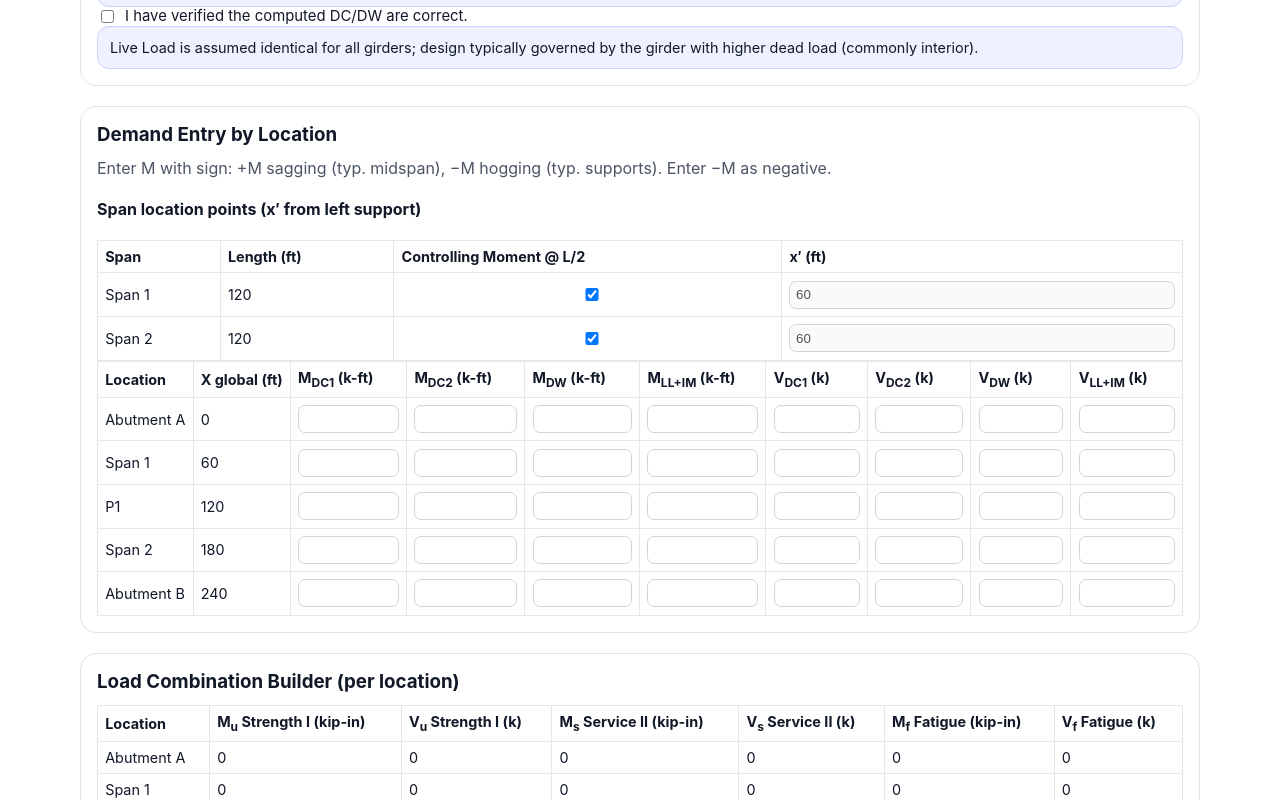
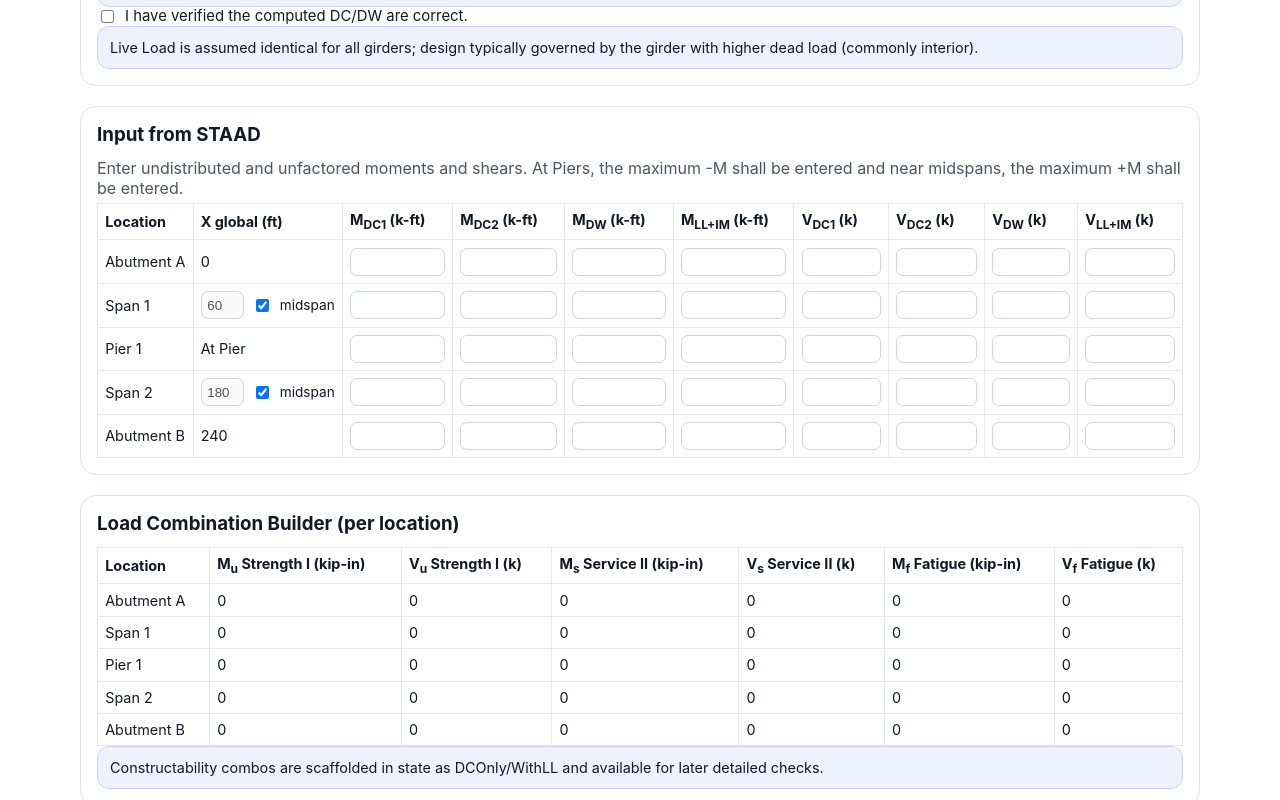
Before and after one commit to parkerallen22/Structural-Engineering-Calculation, a Next.js app: page /calculators/composite-steel-girder-lrfd in a window 1280 px wide. Shown: the part 4540-5340 px from the top of the page. Built offline with nearby package versions, Linux system fonts and the light colour scheme.

Commit message:
Update STAAD input wording and X global controls

```diff
--- a/src/app/calculators/composite-steel-girder-lrfd/page.js
+++ b/src/app/calculators/composite-steel-girder-lrfd/page.js
@@ -21,7 +21,7 @@ const TAB_LABELS = [
 ];
 
 const SIGN_CONVENTION_NOTE =
-  'Sign convention: +M = sagging (typical midspan), −M = hogging (typical at supports). User enters −M as negative.';
+  'Enter undistributed and unfactored moments and shears. At Piers, the maximum -M shall be entered and near midspans, the maximum +M shall be entered.';
 
 const SECTION_CONTIGUITY_TOLERANCE = 1e-3;
 const REBAR_BAR_OPTIONS = ['', '#3', '#4', '#5', '#6', '#7', '#8', '#9', '#10', '#11'];
@@ -293,7 +293,7 @@ function withLocationsAndDemands(project) {
   for (let i = 0; i <= project.geometry.numberOfSpans; i += 1) {
     const isFirst = i === 0;
     const isLast = i === project.geometry.numberOfSpans;
-    const name = isFirst ? 'Abutment A' : isLast ? 'Abutment B' : `P${i}`;
+    const name = isFirst ? 'Abutment A' : isLast ? 'Abutment B' : `Pier ${i}`;
 
     supportLocations.push({
       id: `support-${i}`,
@@ -1444,24 +1444,8 @@ export default function CompositeSteelGirderLrfdPage() {
           </section>
 
           <section className={styles.card}>
-            <h3 className={styles.sectionTitle}>Demand Entry by Location</h3>
-            <p className={styles.muted}>Enter M with sign: +M sagging (typ. midspan), −M hogging (typ. supports). Enter −M as negative.</p>
-            <h4>Span location points (x′ from left support)</h4>
-            <div className={styles.tableWrap}>
-              <table className={styles.table}><thead><tr><th>Span</th><th>Length (ft)</th><th>Controlling Moment @ L/2</th><th>x′ (ft)</th></tr></thead><tbody>
-                {project.geometry.spanPoints.map((point, index) => {
-                  const spanLength = toNumber(project.geometry.spanLengths_ft[index], 0);
-                  const xPrime = point.momentAtMid ? spanLength / 2 : point.xPrime_ft;
-                  return (
-                    <tr key={`point-${index}`}>
-                      <td>Span {index + 1}</td><td>{formatDisplay(project.geometry.spanLengths_ft[index])}</td>
-                      <td><input type="checkbox" checked={point.momentAtMid} onChange={(event)=>updateProject((current)=>{const next=[...current.geometry.spanPoints]; next[index]={...next[index], momentAtMid:event.target.checked, xPrime_ft:event.target.checked?toNumber(current.geometry.spanLengths_ft[index],0)/2:next[index].xPrime_ft}; return {...current, geometry:{...current.geometry, spanPoints:next}};})} /></td>
-                      <td><NumericInput value={xPrime} disabled={point.momentAtMid} onCommit={(value)=>updateProject((current)=>{const next=[...current.geometry.spanPoints]; next[index]={...next[index], xPrime_ft:value}; return {...current, geometry:{...current.geometry, spanPoints:next}};})} /></td>
-                    </tr>
-                  );
-                })}
-              </tbody></table>
-            </div>
+            <h3 className={styles.sectionTitle}>Input from STAAD</h3>
+            <p className={styles.muted}>Enter undistributed and unfactored moments and shears. At Piers, the maximum -M shall be entered and near midspans, the maximum +M shall be entered.</p>
             <div className={styles.tableWrap}>
               <table className={styles.table}>
                 <thead>
@@ -1476,7 +1460,46 @@ export default function CompositeSteelGirderLrfdPage() {
                   {project.derived.locations.map((location) => (
                     <tr key={location.id}>
                       <td>{location.name}</td>
-                      <td>{formatDisplay(location.x_global_ft)}</td>
+                      <td>
+                        {location.type === 'span' ? (
+                          <div className={styles.xGlobalInputCell}>
+                            <NumericInput
+                              value={location.x_global_ft}
+                              onCommit={(value) =>
+                                updateProject((current) => {
+                                  const nextPoints = [...current.geometry.spanPoints];
+                                  nextPoints[location.spanIndex] = { ...nextPoints[location.spanIndex], xPrime_ft: value };
+                                  return { ...current, geometry: { ...current.geometry, spanPoints: nextPoints } };
+                                })
+                              }
+                              disabled={project.geometry.spanPoints[location.spanIndex]?.momentAtMid}
+                            />
+                            <label className={styles.inlineCheckbox}>
+                              <input
+                                type="checkbox"
+                                checked={Boolean(project.geometry.spanPoints[location.spanIndex]?.momentAtMid)}
+                                onChange={(event) =>
+                                  updateProject((current) => {
+                                    const nextPoints = [...current.geometry.spanPoints];
+                                    const spanLength = toNumber(current.geometry.spanLengths_ft[location.spanIndex], 0);
+                                    nextPoints[location.spanIndex] = {
+                                      ...nextPoints[location.spanIndex],
+                                      momentAtMid: event.target.checked,
+                                      xPrime_ft: event.target.checked ? spanLength / 2 : nextPoints[location.spanIndex]?.xPrime_ft,
+                                    };
+                                    return { ...current, geometry: { ...current.geometry, spanPoints: nextPoints } };
+                                  })
+                                }
+                              />
+                              midspan
+                            </label>
+                          </div>
+                        ) : location.name.startsWith('Pier') ? (
+                          'At Pier'
+                        ) : (
+                          formatDisplay(location.x_global_ft)
+                        )}
+                      </td>
                       {['DC1', 'DC2', 'DW', 'LL_IM'].map((effect) => (
                         <td key={`${location.id}-${effect}-m`}><NumericInput value={project.demandByLocation[location.id]?.[effect]?.M_kft} onCommit={(value) => setDemand(location.id, effect, 'M_kft', value)} /></td>
                       ))}
--- a/src/app/calculators/composite-steel-girder-lrfd/page.module.css
+++ b/src/app/calculators/composite-steel-girder-lrfd/page.module.css
@@ -143,6 +143,16 @@
   padding: 0.35rem;
 }
 
+
+.xGlobalInputCell {
+  display: flex;
+  align-items: center;
+  gap: 0.5rem;
+}
+
+.xGlobalInputCell label {
+  font-size: 0.85rem;
+}
 .callout {
   border: 1px solid #c7d2fe;
   background: #eef2ff;
```
